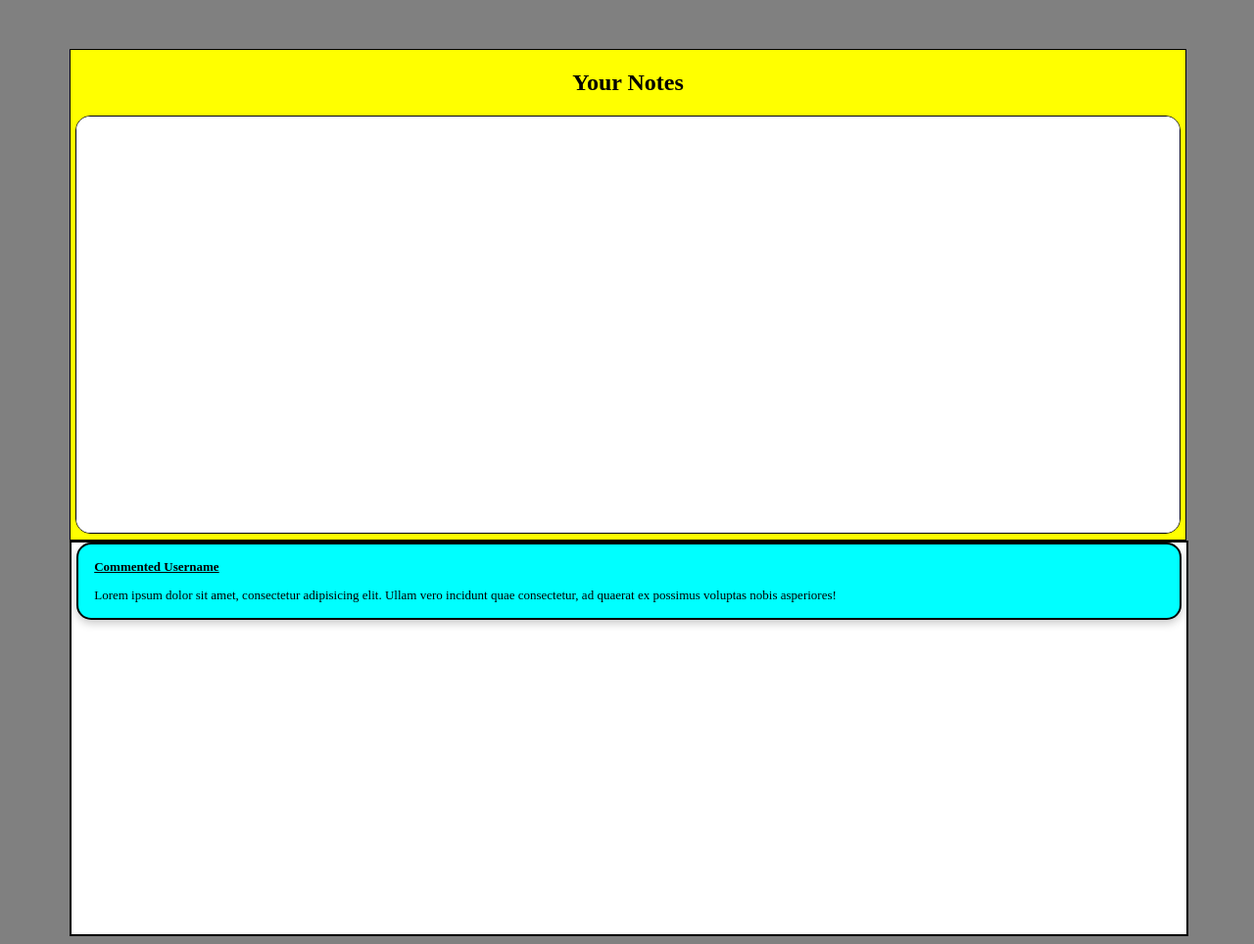
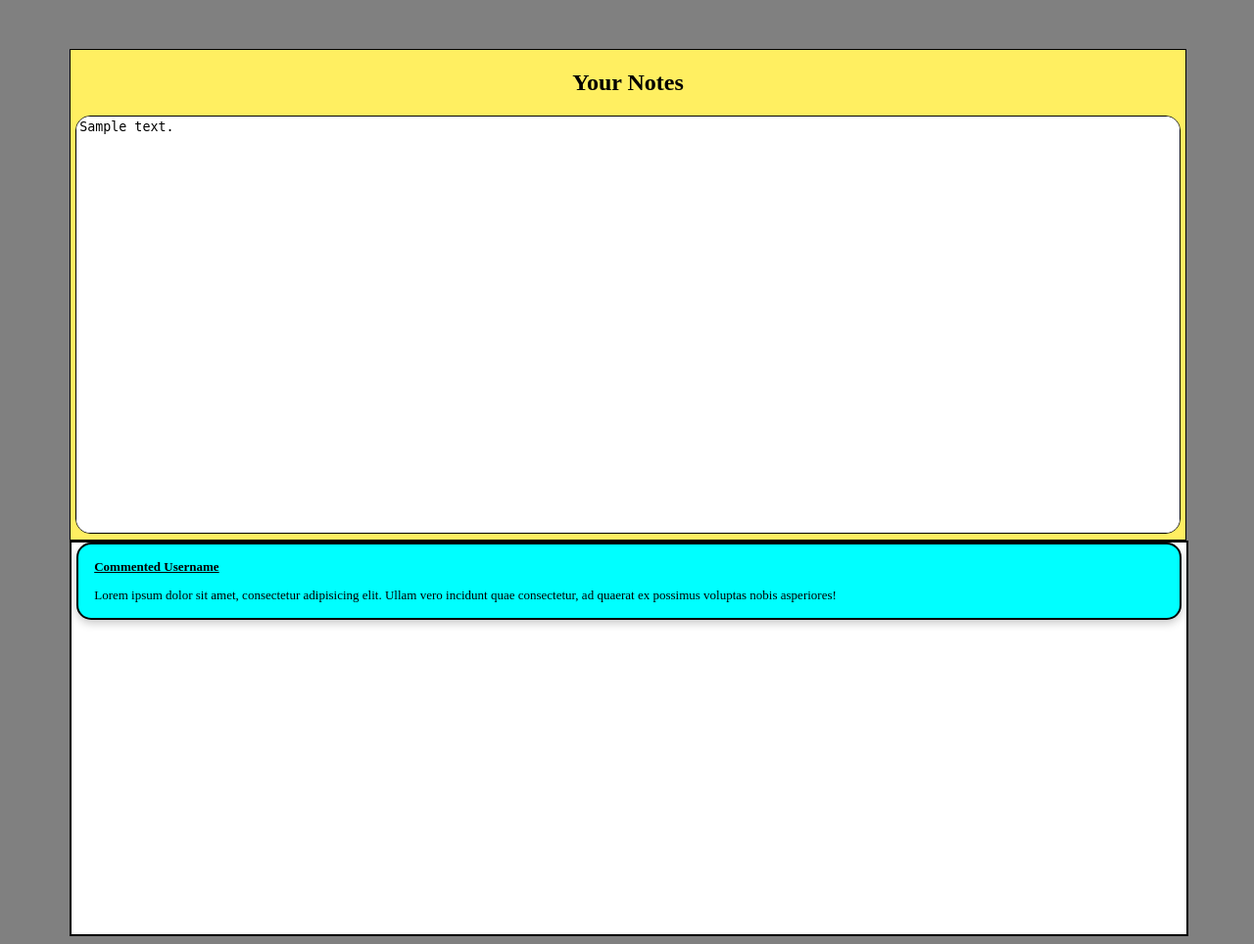
Before and after one commit to CarverWasTaken/MusketeerNotes, a Flask app: template FrontEnd/templates/viewNote.html in a window 1280 px wide. Shown: the whole page at 98% size. Run offline with Flask 2, Linux system fonts and the light colour scheme; the template is opened without the code that fills it: most values are stand-ins (such as "Sample title", 1, 10 or a date in 2020).

Commit message:
Added working note view

```diff
--- a/FrontEnd/app.py
+++ b/FrontEnd/app.py
@@ -20,9 +20,6 @@ yourNotes = {
         2: {'title': 'Third Note', 'text': 'This is my third note'}
     }
 
-def getNotes():
-
-   return notes
 
 @app.route("/")
 def main():
@@ -62,9 +59,20 @@ def notes():
       # _notes = getNotes()
       return render_template('MainPage.html', notes = yourNotes)
 
+@app.route('/note/<note_id>')
+def viewNote(note_id):
+    note_id = int(note_id)
+    return render_template('viewNote.html', note = yourNotes.get(note_id))
 
+@app.route('/addNote', methods=['POST'])
+def addNote():
 
+    if request.method == 'POST':
+        title = request.form['title']
+        text = request.form['text']
+        id = len(yourNotes)+1
+        yourNotes[id] = {'title': title, 'text': text}
 
-
+        return redirect(url_for('notes'))
 if __name__ == "__main__":
   app.run()
--- a/FrontEnd/static/styles/noteView.css
+++ b/FrontEnd/static/styles/noteView.css
@@ -5,7 +5,7 @@
   margin-left: 5%;
   margin-right: 5%;
   margin-top: 50px;
-  background-color: yellow;
+  background-color: #ffef61;
 }
 
 .innerBox{
@@ -88,3 +88,9 @@ margin-right: 5%;
 .container::-webkit-scrollbar {
   display: none;
 }
+
+a {
+  color: inherit; /* blue colors for links too */
+  text-decoration: inherit; /* no underline */
+  text-color: black;
+}
--- a/FrontEnd/templates/MainPage.html
+++ b/FrontEnd/templates/MainPage.html
@@ -19,7 +19,7 @@
                 {% for key, value in notes.items() %}
                 <div class="card">
                     <div class="container">
-                        <p><u><b>{{value.title}}</b></u></p>
+                        <a href="/note/{{key}}"><p><u><b>{{value.title}}</b></u></p></a>
                         <p>{{value.text}}</p>
                     </div>
                 </div>
--- a/FrontEnd/templates/viewNote.html
+++ b/FrontEnd/templates/viewNote.html
@@ -4,8 +4,8 @@
 <head>
     <meta charset="UTF-8">
     <meta name="viewport" content="width=device-width, initial-scale=1.0">
-    <link rel="stylesheet" href="../static/styles/noteView.css">
-   <!-- <link rel="stylesheet" href="{{ url_for('static', filename='styles/noteView.css') }}">  -->
+    <!-- <link rel="stylesheet" href="../static/styles/noteView.css"> -->
+   <link rel="stylesheet" href="{{ url_for('static', filename='styles/noteView.css') }}">
 
     <title>Document</title>
 </head>
@@ -14,7 +14,7 @@
     <h2 style="color: black; padding: 0; text-align: center;">Your Notes</h2>
 
     <div class="innerBox">
-        <textarea></textarea>
+        <textarea>{{ note.text }}</textarea>
     </div>
     </div>
 
```
